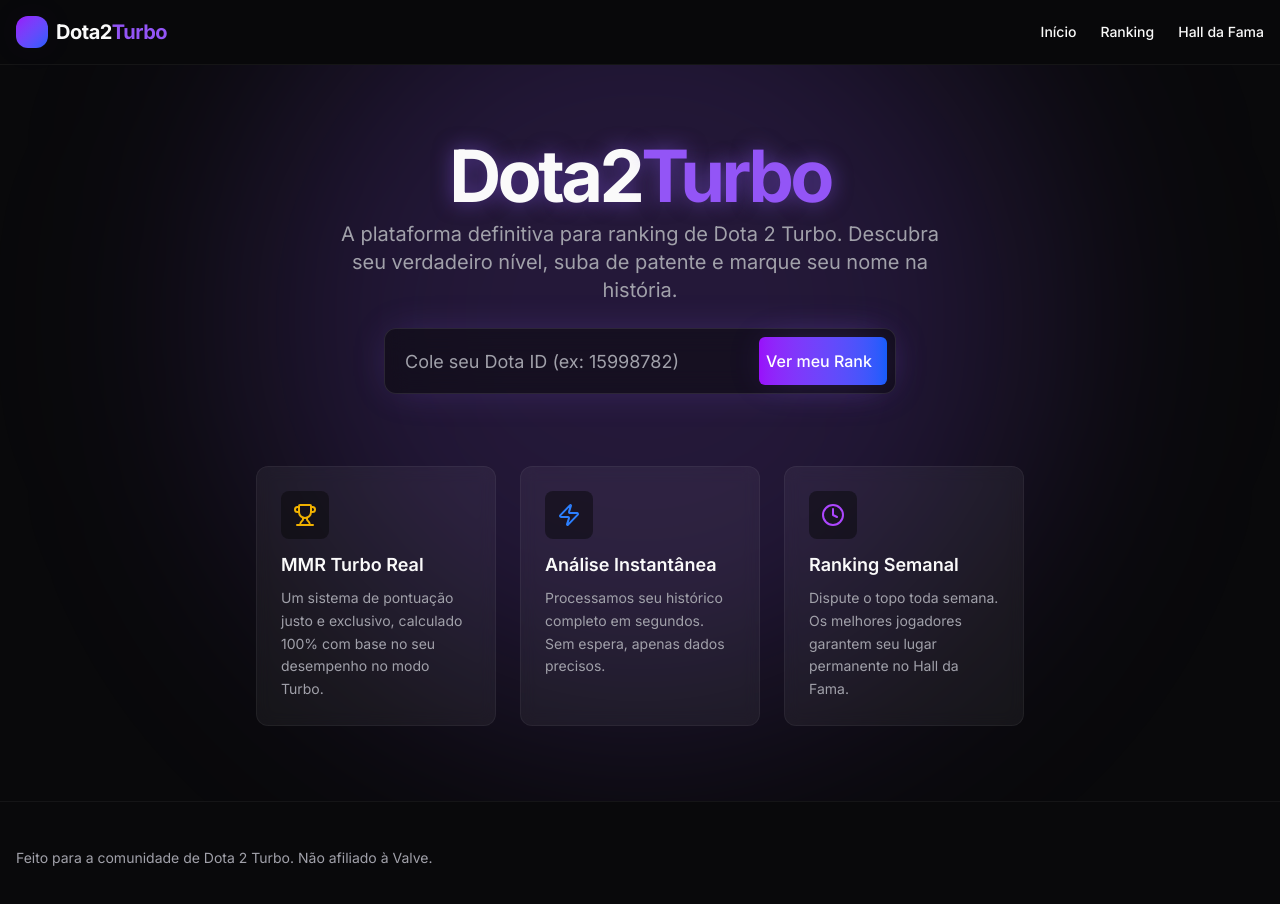
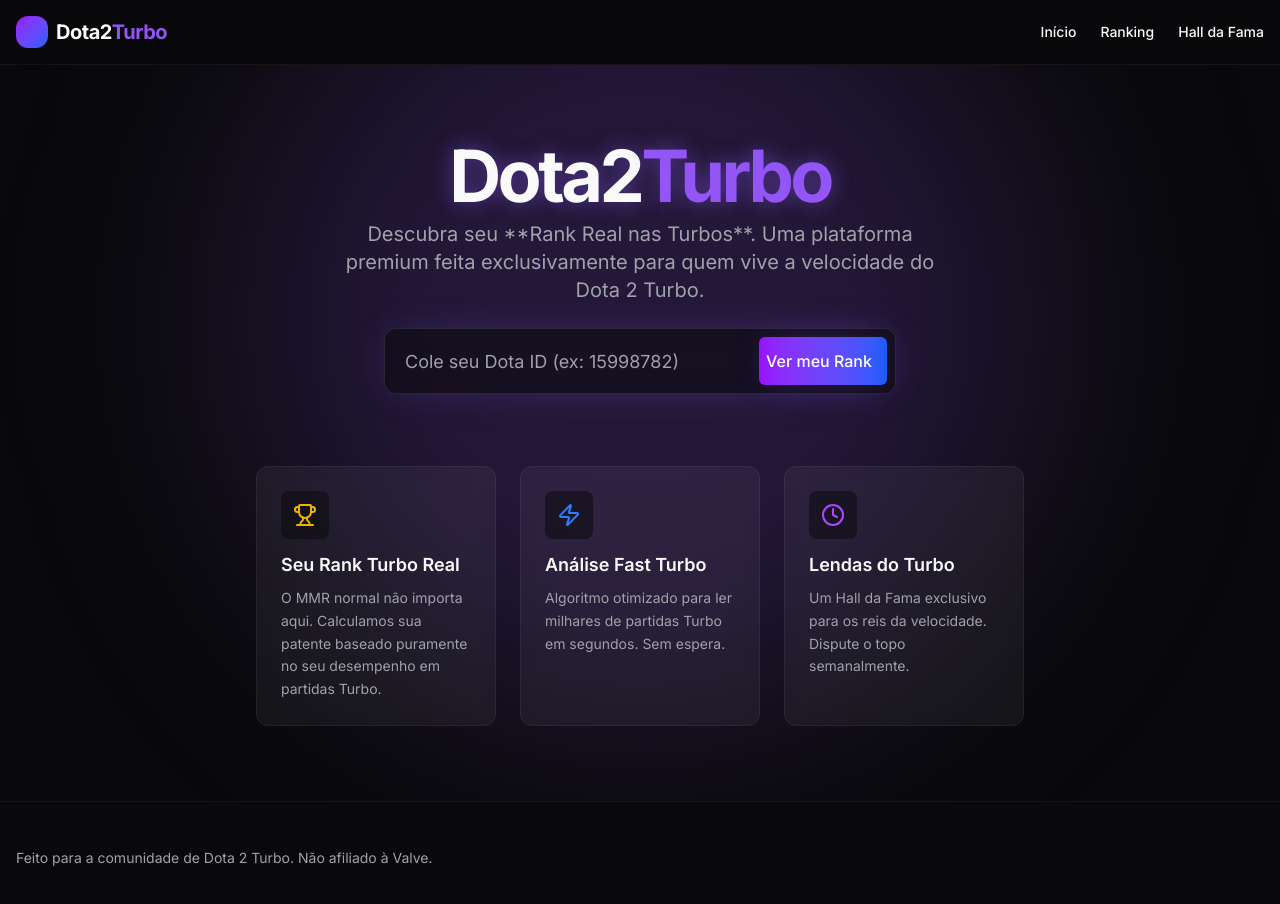
Before and after one commit to laaridev/dota2turbo-mmr, a Next.js app: page / in a window 1280 px wide. Shown: the top 904 px of the page. Built offline with nearby package versions, Linux system fonts and the light colour scheme.

Commit message:
chore: update copy to focus on Rank Real nas Turbos

```diff
--- a/app/page.tsx
+++ b/app/page.tsx
@@ -40,7 +40,7 @@ export default function Home() {
             Dota2<span className="text-primary">Turbo</span>
           </h1>
           <p className="text-lg md:text-xl text-muted-foreground max-w-[600px] mx-auto">
-            A plataforma definitiva para ranking de Dota 2 Turbo. Descubra seu verdadeiro nível, suba de patente e marque seu nome na história.
+            Descubra seu **Rank Real nas Turbos**. Uma plataforma premium feita exclusivamente para quem vive a velocidade do Dota 2 Turbo.
           </p>
         </div>
 
@@ -67,18 +67,18 @@ export default function Home() {
         <div className="grid grid-cols-1 md:grid-cols-3 gap-6 pt-12 text-left">
           <FeatureCard
             icon={<Trophy className="h-6 w-6 text-yellow-500" />}
-            title="MMR Turbo Real"
-            description="Um sistema de pontuação justo e exclusivo, calculado 100% com base no seu desempenho no modo Turbo."
+            title="Seu Rank Turbo Real"
+            description="O MMR normal não importa aqui. Calculamos sua patente baseado puramente no seu desempenho em partidas Turbo."
           />
           <FeatureCard
             icon={<Zap className="h-6 w-6 text-blue-500" />}
-            title="Análise Instantânea"
-            description="Processamos seu histórico completo em segundos. Sem espera, apenas dados precisos."
+            title="Análise Fast Turbo"
+            description="Algoritmo otimizado para ler milhares de partidas Turbo em segundos. Sem espera."
           />
           <FeatureCard
             icon={<Clock className="h-6 w-6 text-purple-500" />}
-            title="Ranking Semanal"
-            description="Dispute o topo toda semana. Os melhores jogadores garantem seu lugar permanente no Hall da Fama."
+            title="Lendas do Turbo"
+            description="Um Hall da Fama exclusivo para os reis da velocidade. Dispute o topo semanalmente."
           />
         </div>
       </motion.div>
```
